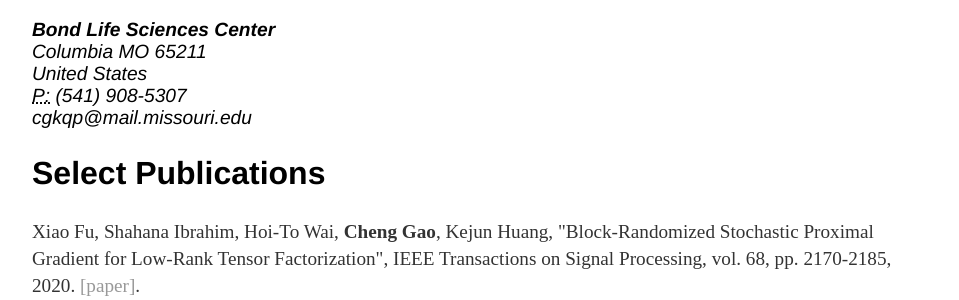
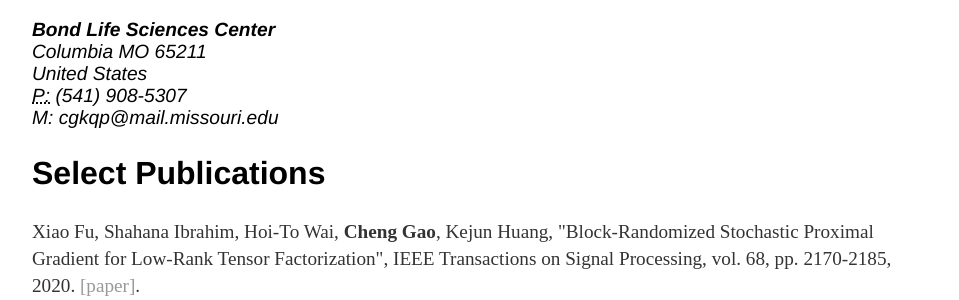
Before and after one commit to gaocheng1994/gaocheng1223.github.io, a Jekyll site: the page built from cv/index.html, in a window 1280 px wide. Shown: the part 183-483 px from the top of the page, without its empty margins (160-1119 px from the left). Built offline with Jekyll 4.4.1, drawn with Linux system fonts in a browser that asks for light colours.

Commit message:
Update index.html

```diff
--- a/cv/index.html
+++ b/cv/index.html
@@ -11,7 +11,7 @@ title: CV of Cheng Gao
 					Columbia MO 65211<br>
 					United States<br>
 					<abbr title="phone">P:</abbr> (541) 908-5307<br>
-					<span class="obfuscate">cgkqp@mail.missouri.edu</span>
+					<span class="obfuscate">M:</abbr> cgkqp@mail.missouri.edu</span>
 					</address>
 
 					<h2>Select Publications</h2>
```
